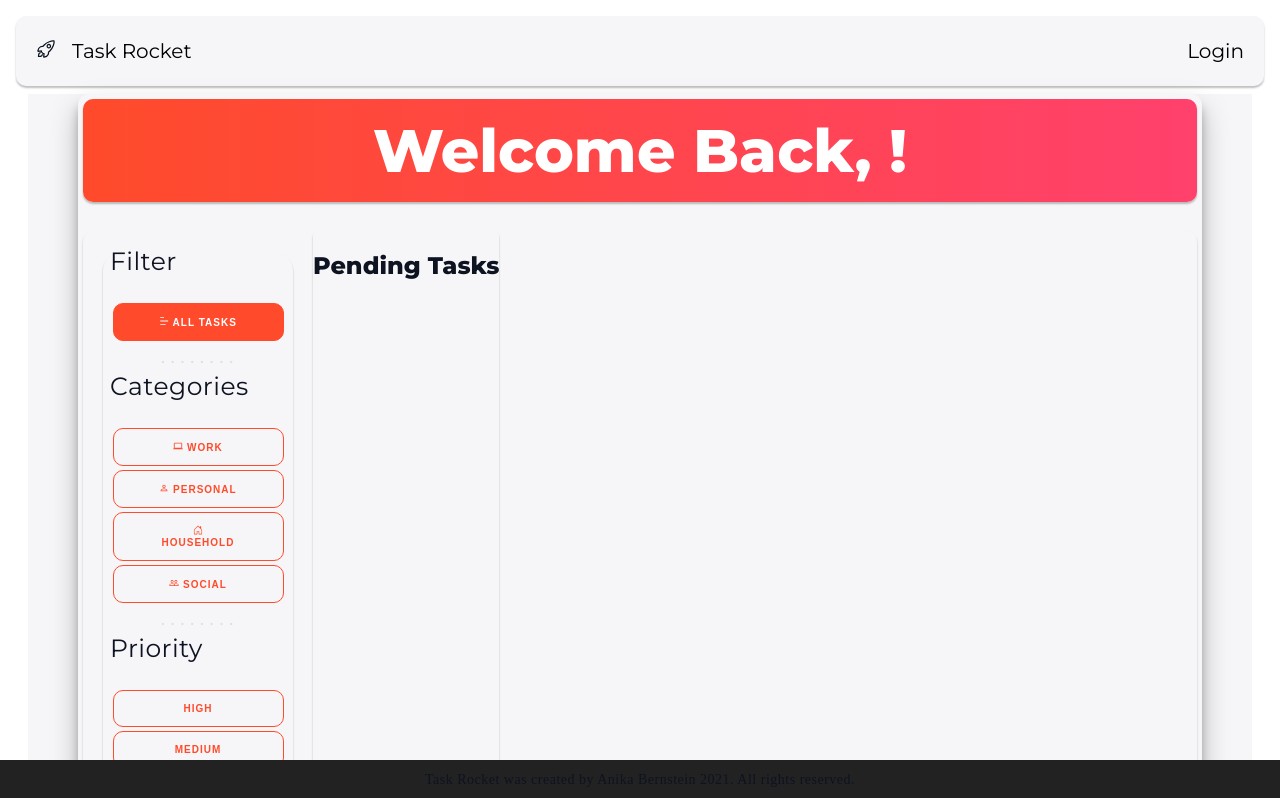
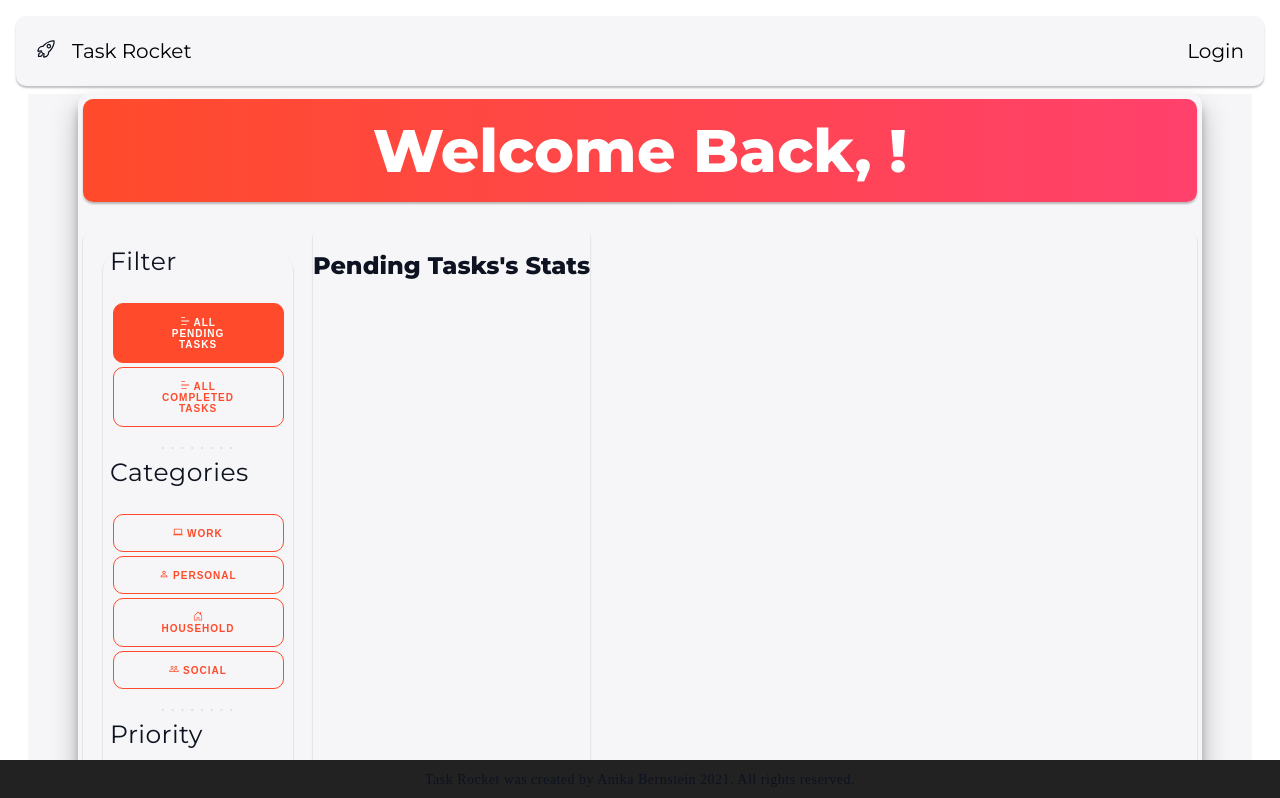
Before and after one commit to anikajb92/task-rocket-app, a React (Create React App) app: page /home in a window 1280 px wide. Shown: the top 798 px of the page. Built offline with nearby package versions, Linux system fonts and the light colour scheme; the HTML template or start-up script is replaced by a standard one.

Commit message:
stats container

```diff
--- a/src/components/Home.js
+++ b/src/components/Home.js
@@ -5,6 +5,7 @@ import {FaBuffer} from "react-icons/fa";
 import TaskForm from './TaskForm';
 import Tasks from './Tasks';
 import SideBar from './SideBar';
+import StatsContainer from './StatsContainer';
 
 export default function Welcome(props) {
   const [selected, setSelected]= useState({
@@ -52,7 +53,7 @@ export default function Welcome(props) {
             items={items}
           />
         })
-    }
+    } // write else if for completed tasks here
   }
 
   return (
@@ -73,6 +74,10 @@ export default function Welcome(props) {
             <h2>Pending Tasks</h2>
             {renderTasks()}
           </div>
+          <div className="statscolumn">
+            <h2>{props.user.firstname}'s Stats</h2>
+            <StatsContainer />
+          </div>
         </div>
       </div>
       <div className="new-tasks">
--- a/src/components/SideBar.js
+++ b/src/components/SideBar.js
@@ -15,8 +15,12 @@ export default function SideBar(props) {
     <div className="aside">
       <p id="title" >Filter</p>
       {props.selected.name === "All Tasks" ?
-        <button onClick={handleClick} id="All Tasks" name="All Tasks" style={{ backgroundColor: "#FF4B2B", color: "#ffffff" }}><RiBarChartHorizontalLine style={{fill: "#ffffff"}} /> All Tasks</button> :
-        <button onClick={handleClick} id="All Tasks" name="All Tasks"><RiBarChartHorizontalLine style={{fill: "#FF4B2B"}} /> All Tasks</button>
+        <button onClick={handleClick} id="All Tasks" name="All Tasks" style={{ backgroundColor: "#FF4B2B", color: "#ffffff" }}><RiBarChartHorizontalLine style={{fill: "#ffffff"}} /> All Pending Tasks</button> :
+        <button onClick={handleClick} id="All Tasks" name="All Tasks"><RiBarChartHorizontalLine style={{fill: "#FF4B2B"}} /> All Pending Tasks</button>
+      }
+      {props.selected.name === "Completed" ?
+        <button onClick={handleClick} id="Completed" name="Completed" style={{ backgroundColor: "#FF4B2B", color: "#ffffff" }}><RiBarChartHorizontalLine style={{fill: "#ffffff"}} /> All Completed Tasks</button> :
+        <button onClick={handleClick} id="Completed" name="Completed"><RiBarChartHorizontalLine style={{fill: "#FF4B2B"}} /> All Completed Tasks</button>
       }
       <h3>. . . . . . . . </h3>
       <p>Categories</p>
--- /dev/null
+++ b/src/components/StatsContainer.js
@@ -0,0 +1,9 @@
+import React from 'react'
+
+export default function StatsContainer() {
+  return (
+    <div>
+
+    </div>
+  )
+}
--- a/src/components/Tasks.js
+++ b/src/components/Tasks.js
@@ -3,15 +3,18 @@ import '../styles/home.css';
 
 import {BsCircle} from "react-icons/bs";
 import {BsCheckCircle} from "react-icons/bs"; //when tasks are completed
+import {FiEdit} from "react-icons/fi";
 
 export default function Tasks(props) {
   return (
     <div className="task">
-      {props.category === "Work" ?
+       <p><BsCircle /> {props.description}</p>
+      <button><FiEdit /></button>
+      {/* {props.category === "Work" ?
         <p style={{ backgroundColor: "#FF4B2B", color: "#fffff" }}><BsCircle /> {props.description}</p> :
         <p><BsCircle /> {props.description}</p>
-      }
-
+        <button><FiEdit /></button>
+      } */}
         {/* <h3>Looks empty!</h3>
         <p>You have no pending tasks with this filter critera.</p> */}
       {/* <p>Priority: {props.priority}</p>
```
